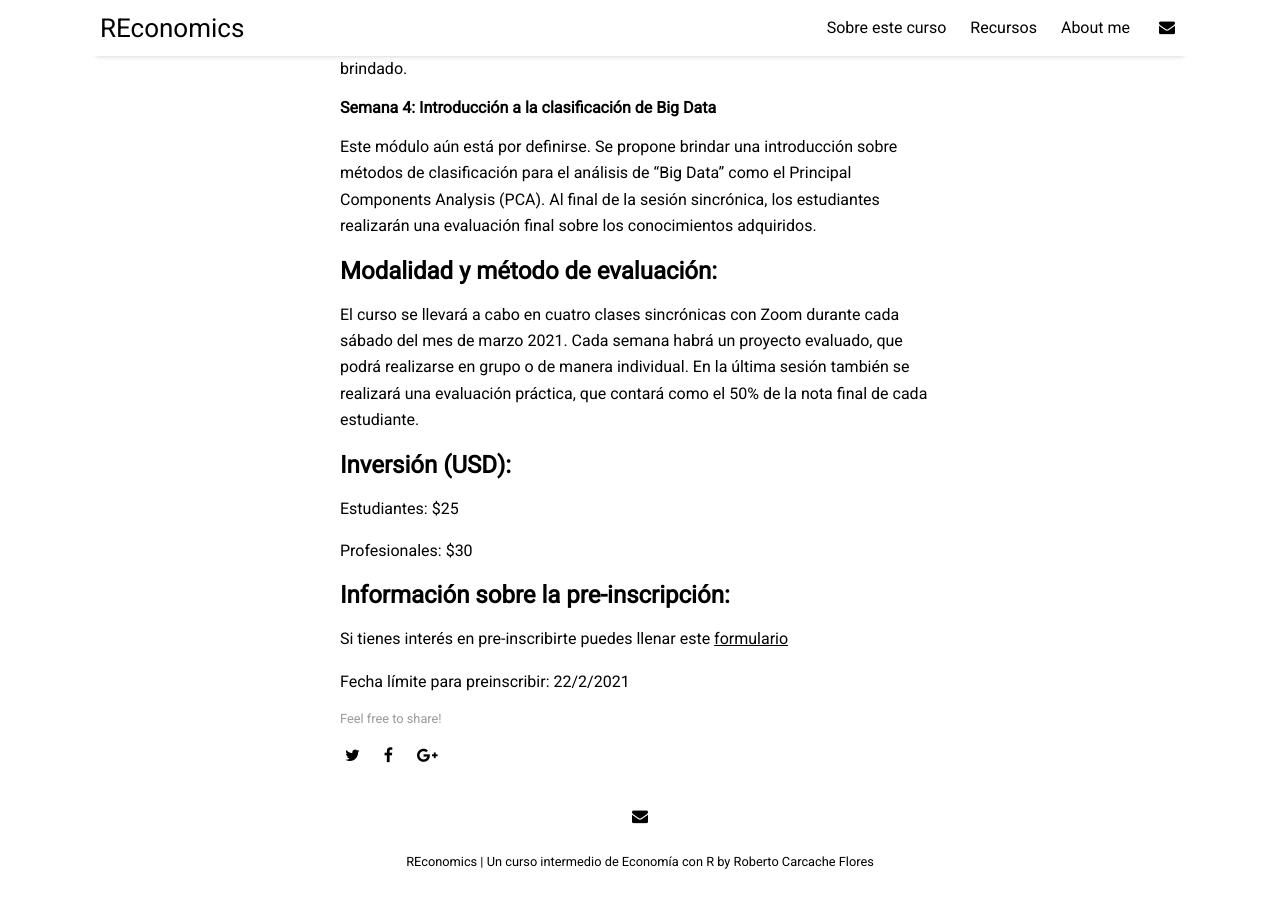
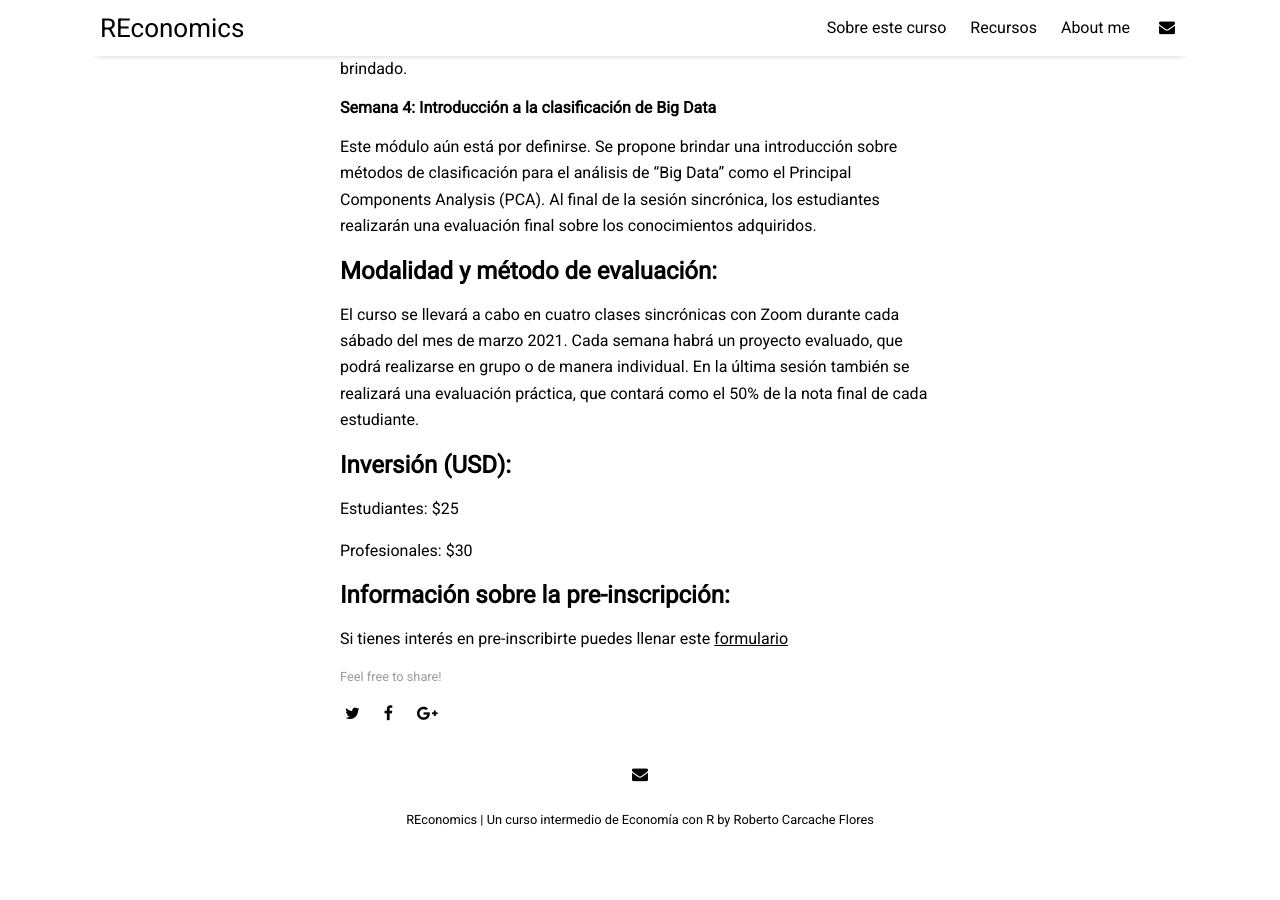
Before and after one commit to JP-Thoma/REconomics, a Jekyll site: the page built from _posts/2021-2-13-about.md, in a window 1280 px wide and 900 px high, scrolled down 1523 px. Built offline with Jekyll 4.4.1, drawn with Linux system fonts in a browser that asks for light colours; nearby versions of some CDN libraries; after the commit the page ends 2381 px from its top, so only the background shows below that.

Commit message:
Update 2021-2-13-about.md

```diff
--- a/_posts/2021-2-13-about.md
+++ b/_posts/2021-2-13-about.md
@@ -32,5 +32,3 @@ Profesionales: $30
 
 ## Información sobre la pre-inscripción:
 Si tienes interés en pre-inscribirte puedes llenar este [formulario](https://forms.gle/tQHkASpoLmw8phkR8)
-
-Fecha límite para preinscribir: 22/2/2021
```
